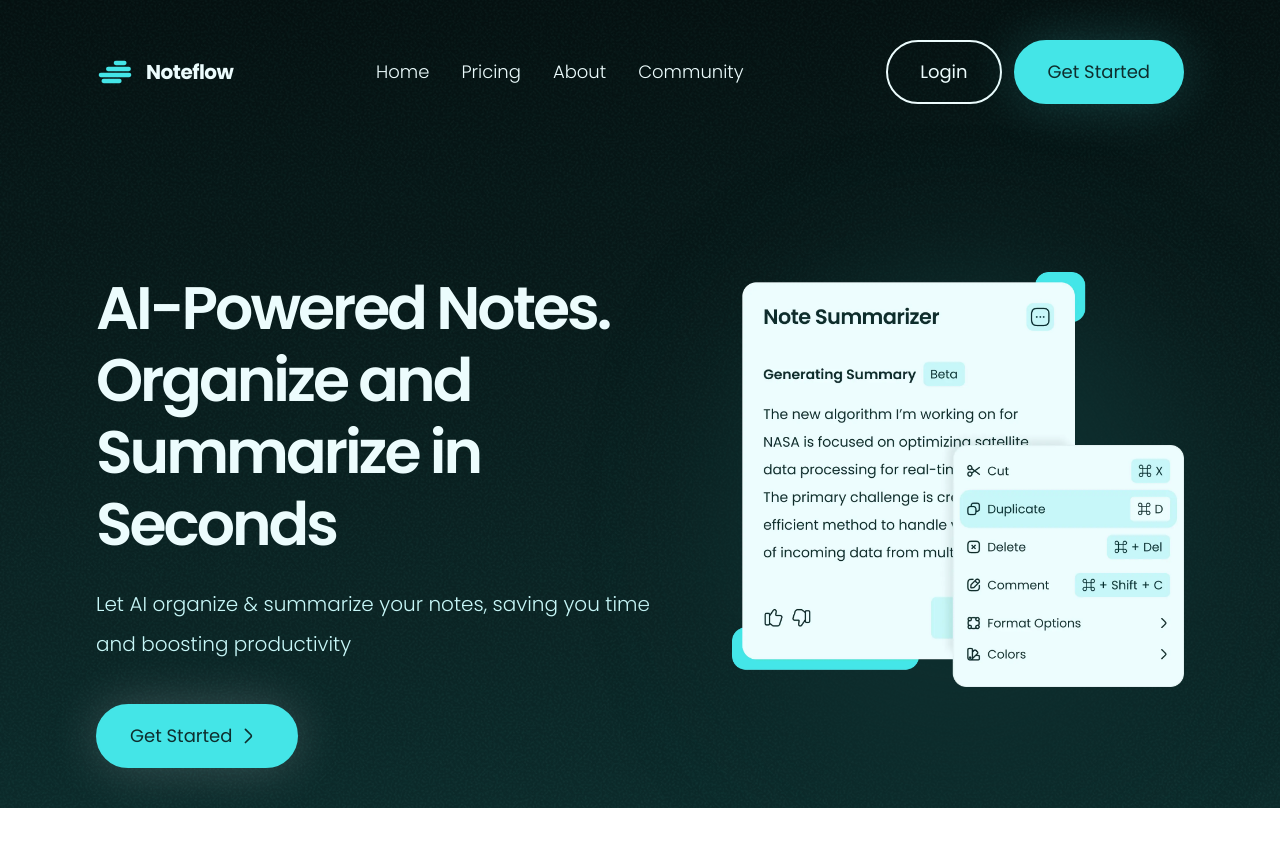
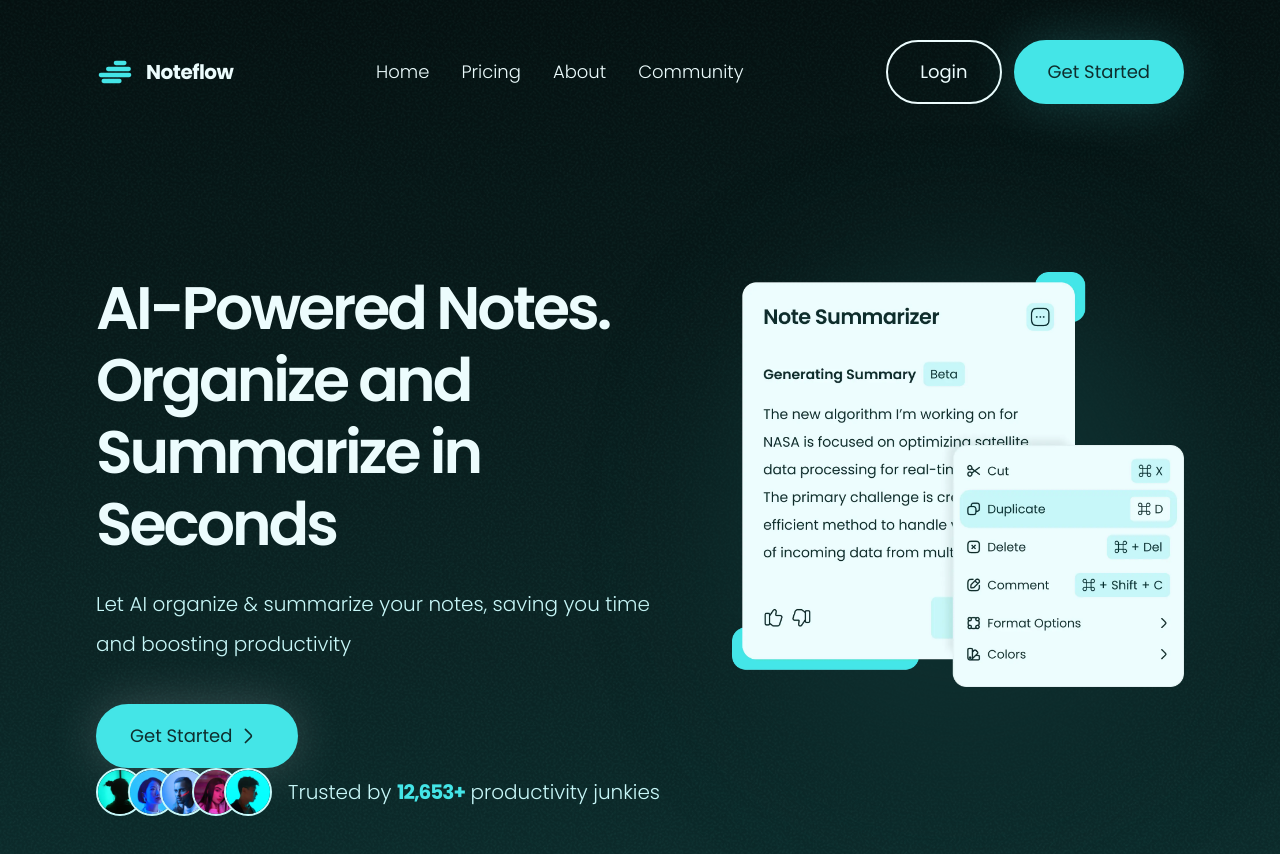
Before and after one commit to alexangria1992/noteflow-website, a React (Vite) app: page / in a window 1280 px wide. Before the commit the page ends 808 px from the top, so only its background shows below. Built offline with nearby package versions, Linux system fonts and the light colour scheme.

Commit message:
Desktop Reviews Section

```diff
--- a/src/App.jsx
+++ b/src/App.jsx
@@ -2,6 +2,7 @@
 import Hero from './components/sections/Hero';
 import Navigation from './components/sections/Navigation';
 import Page from './components/sections/Page';
+import Reviews from './components/sections/Reviews';
 
 function App() {
   return (
@@ -9,6 +10,7 @@
       <Header>
         <Navigation />
         <Hero />
+        <Reviews />
       </Header>
     </Page>
   );
--- /dev/null
+++ b/src/components/sections/Reviews.jsx
@@ -0,0 +1,31 @@
+import React from 'react';
+import { reviews } from '../../utils/content';
+function Reviews() {
+  return (
+    <section
+      className='m-auto flex max-w-[90rem] flex-wrap items-center gap-x-4
+    gap-y-4 px-24'
+    >
+      <ul className='flex'>
+        {reviews.map((review) => (
+          <li key={review.id} className='-mr-4 last:mr-0'>
+            <img
+              src={review.src}
+              alt=''
+              className='border-primary-100 border-2 h-12 rounded-full'
+            />
+          </li>
+        ))}
+      </ul>
+      <p className='text-primary-100 text-xl/loose font-light'>
+        Trusted by{' '}
+        <span className='text-primary-500 font-bold tracking-tighter'>
+          12,653+
+        </span>{' '}
+        productivity junkies
+      </p>
+    </section>
+  );
+}
+
+export default Reviews;
```
